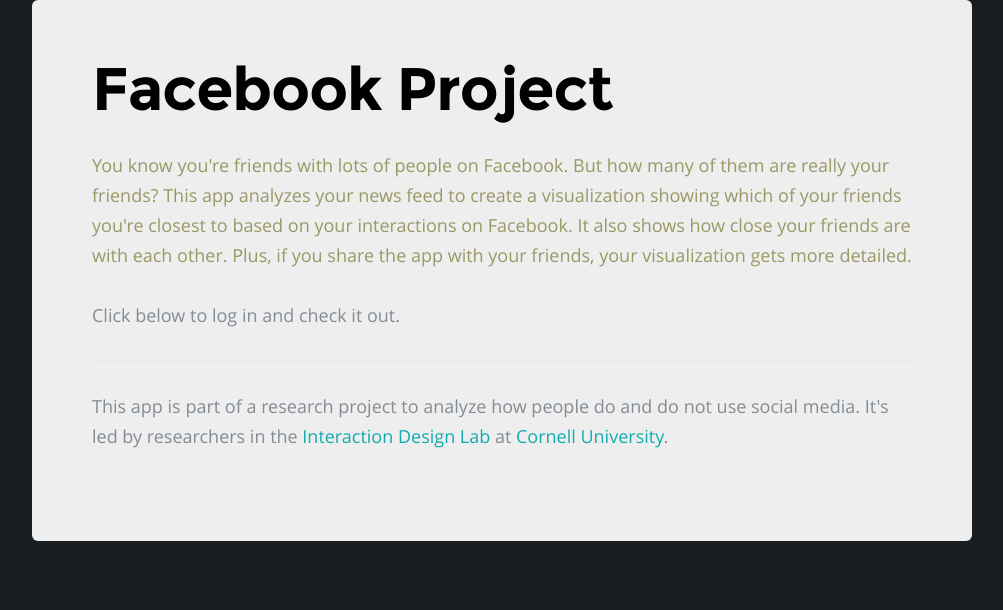
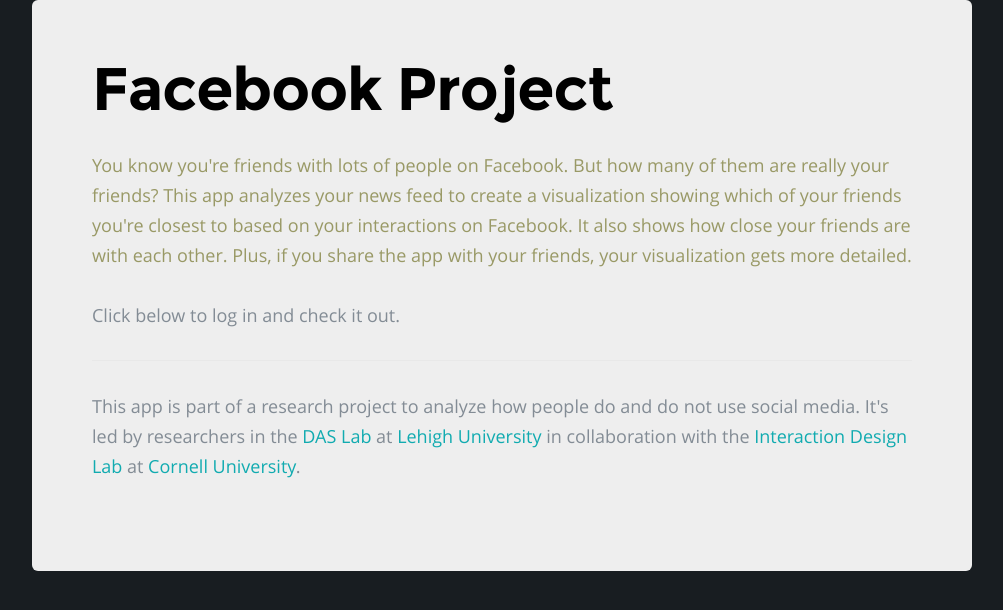
Before and after one commit to ericpsb/Research, a PHP site: page / in a window 1280 px wide. Shown: the top 610 px of the page, without its empty margins (138-1141 px from the left). Run offline with PHP 8.4, Linux system fonts and the light colour scheme; some libraries are stand-ins or nearby versions.

Commit message:
Change front page to reflect DAS Lab

```diff
--- a/fbprojectb/index.php
+++ b/fbprojectb/index.php
@@ -183,7 +183,7 @@
       </div>
 
       <hr>
-     <p>This app is part of a research project to analyze how people do and do not use social media. It's led by researchers in the <a href="http://idl.cornell.edu/">Interaction Design Lab</a> at <a href="http://cornell.edu">Cornell University</a>.</p>
+     <p>This app is part of a research project to analyze how people do and do not use social media. It's led by researchers in the <a href="https://www.das-lab.org/">DAS Lab</a> at <a href="http://www.lehigh.edu/">Lehigh University</a> in collaboration with the <a href="http://idl.cornell.edu/">Interaction Design Lab</a> at <a href="http://cornell.edu">Cornell University</a>.</p>
     </div> <!-- /container -->
 
 
```
